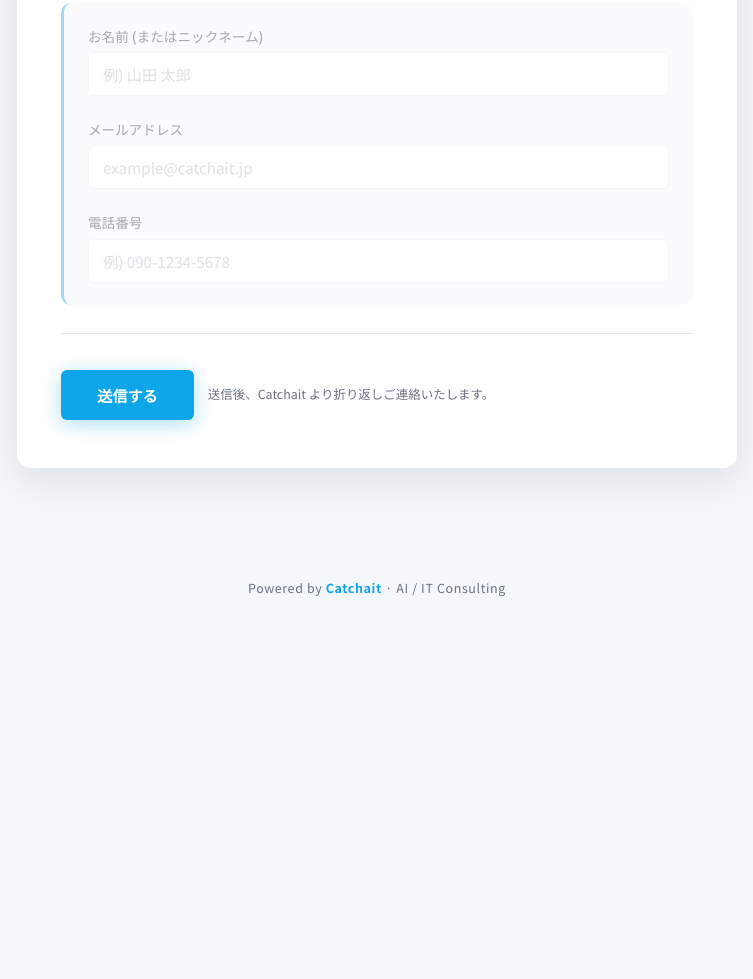
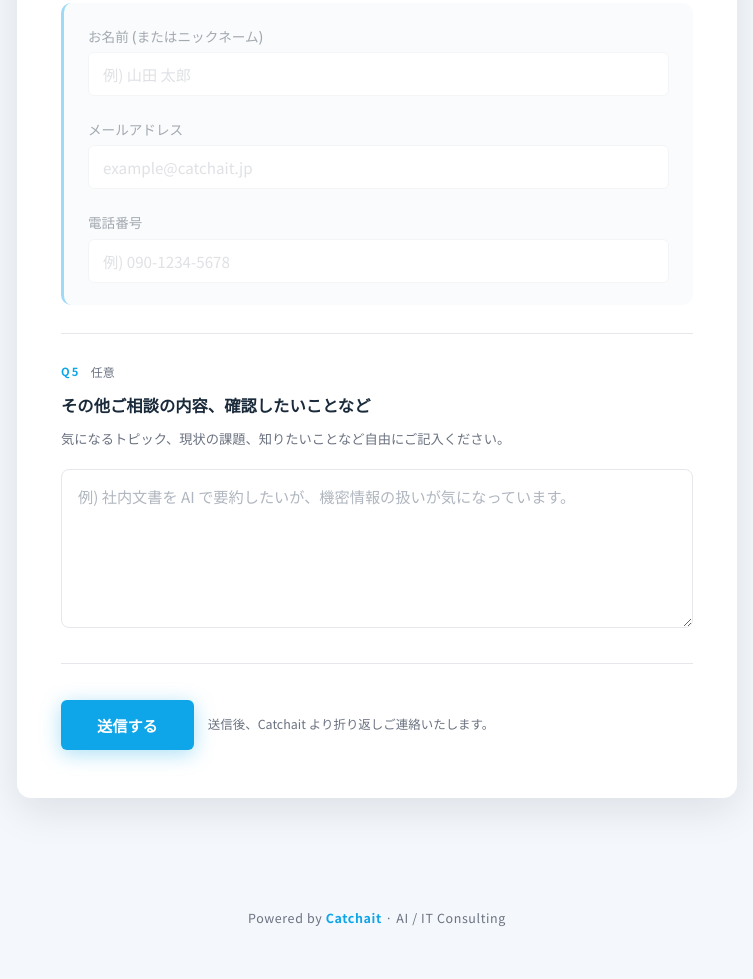
Before and after one commit to catchait8/web, a plain HTML site: page hearing_form.html in a window 1280 px wide. Shown: the part 2106-3085 px from the top of the page, without its empty margins (263-1016 px from the left). Before the commit the page ends 2755 px from the top, so only its background shows below. Drawn offline with Linux system fonts and the light colour scheme.

Commit message:
Add files via upload

```diff
--- a/hearing_form.html
+++ b/hearing_form.html
@@ -189,6 +189,25 @@
     .text-input:focus { border-bottom-color: var(--teal); }
     .text-input::placeholder { color: #b0b6bf; }
 
+    /* ── Textarea ── */
+    .textarea-input {
+      width: 100%;
+      border: 1px solid var(--border);
+      border-radius: 8px;
+      padding: 14px 16px;
+      font-family: inherit;
+      font-size: 0.95rem;
+      color: var(--dark);
+      background: var(--white);
+      outline: none;
+      resize: vertical;
+      min-height: 120px;
+      line-height: 1.7;
+      transition: border-color 0.15s, box-shadow 0.15s;
+    }
+    .textarea-input:focus { border-color: var(--teal); box-shadow: 0 0 0 3px rgba(14,165,233,0.12); }
+    .textarea-input::placeholder { color: #b0b6bf; }
+
     /* ── Contact group (Q4) ── */
     .contact-group {
       display: flex; flex-direction: column; gap: 22px;
@@ -360,6 +379,16 @@
         </div>
       </div>
 
+      <!-- Q5: free-form remarks (optional, paragraph) -->
+      <div class="q">
+        <div class="q-label">Q5<span style="color:var(--gray); letter-spacing:0; font-size:0.75rem; font-weight:500;">任意</span></div>
+        <div class="q-title">その他ご相談の内容、確認したいことなど</div>
+        <div class="q-desc">気になるトピック、現状の課題、知りたいことなど自由にご記入ください。</div>
+        <div class="q-body">
+          <textarea id="remarks" name="remarks" class="textarea-input" rows="5" placeholder="例) 社内文書を AI で要約したいが、機密情報の扱いが気になっています。"></textarea>
+        </div>
+      </div>
+
       <div class="actions">
         <button type="submit" class="btn-primary" id="submitBtn">送信する</button>
         <span class="form-note">送信後、Catchait より折り返しご連絡いたします。</span>
@@ -388,9 +417,10 @@
       q2_other:    'entry.497761298.other_option_response',
       q2_sentinel: 'entry.497761298',     // __other_option__ センチネル
       q3:    'entry.1682807607',
-      name:  'entry.2106525102',
-      email: 'entry.1460773376',
-      phone: 'entry.1131823744',
+      name:    'entry.2106525102',
+      email:   'entry.1460773376',
+      phone:   'entry.1131823744',
+      remarks: 'entry.1423164391',        // Q5: その他ご相談 (任意・長文)
     };
 
     /* ─────────────────────────────────────────────
@@ -446,6 +476,10 @@
         if (form.phone.value.trim()) fd.append(ENTRY.phone, form.phone.value.trim());
       }
 
+      // Q5 その他ご相談 (任意・Q3 の値に関わらず送信)
+      const remarks = form.remarks.value.trim();
+      if (remarks) fd.append(ENTRY.remarks, remarks);
+
       submitBtn.disabled = true;
       submitBtn.textContent = '送信中…';
 
```
